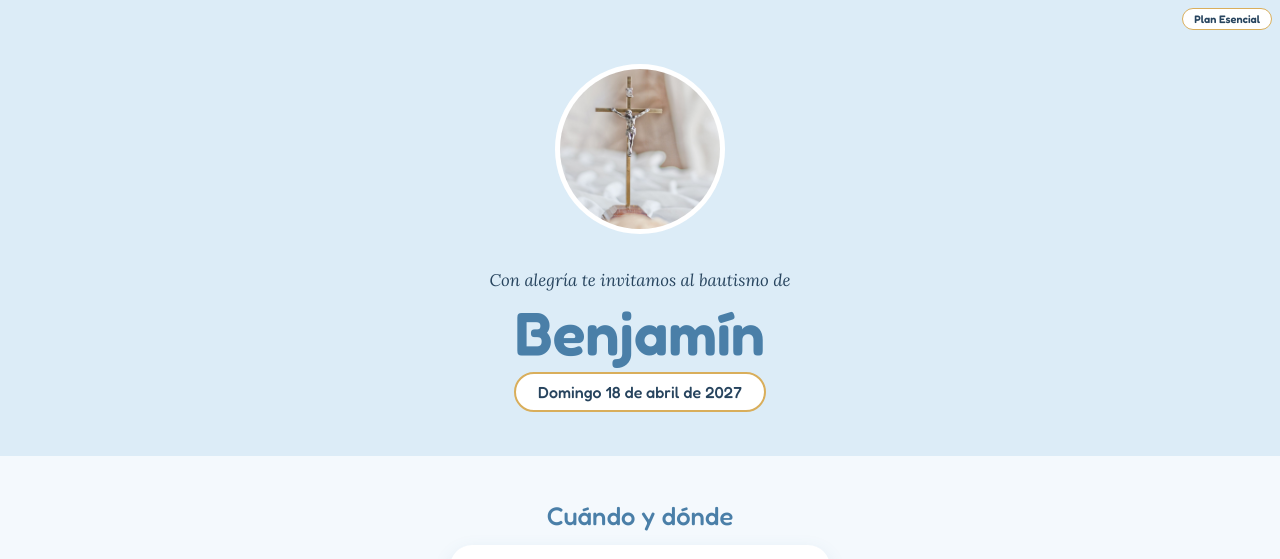
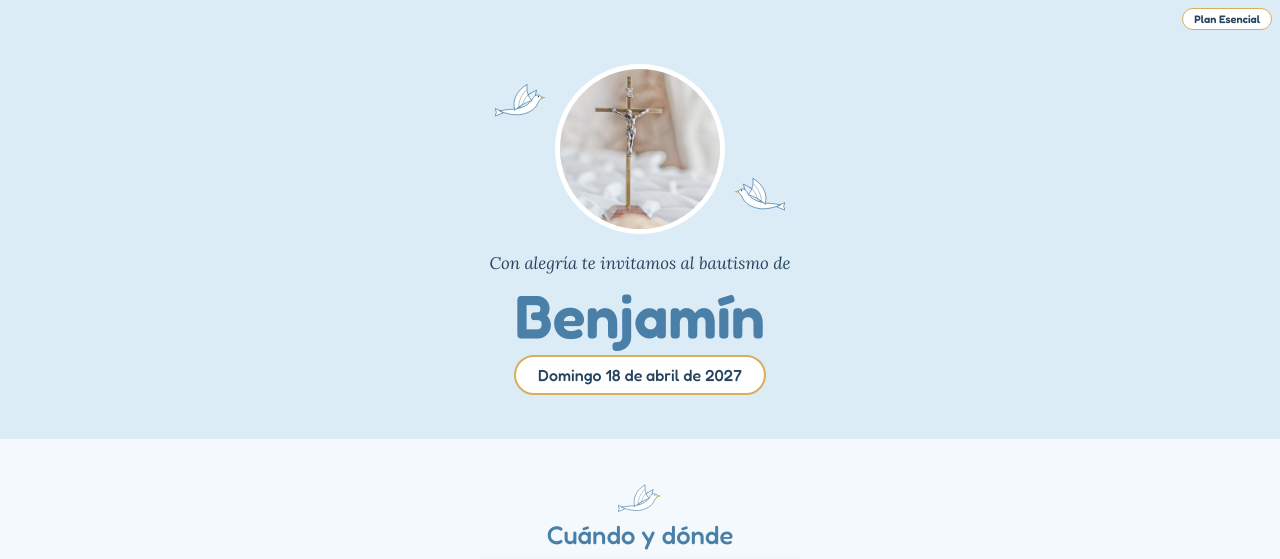
Before and after one commit to MilenaGauto/milenagauto.studio, a plain HTML site: page demo/bautismo/index.html in a window 1280 px wide. Shown: the top 559 px of the page. Drawn offline with Linux system fonts and the light colour scheme.

Commit message:
Refactor HTML structure and add dove SVG elements

```diff
--- a/demo/bautismo/index.html
+++ b/demo/bautismo/index.html
@@ -10,7 +10,10 @@ body{background:#f4f9fd;color:var(--navy);font:1.05rem/1.55 Lora,Georgia,serif;t
 .tag{position:fixed;top:calc(env(safe-area-inset-top) + 8px);right:8px;background:#fff;border:1px solid var(--gold);border-radius:20px;padding:3px 11px;font:600 .68rem Fredoka,sans-serif;color:var(--navy)}
 section{padding:44px 24px}
 .hero{background:var(--sky);padding-top:64px}
-.photo{width:170px;height:170px;border-radius:50%;object-fit:cover;border:5px solid #fff;background:#fff;margin-bottom:16px}
+.photo{width:170px;height:170px;border-radius:50%;object-fit:cover;border:5px solid #fff;background:#fff;flex:none}
+.doves{display:flex;align-items:center;justify-content:center;gap:8px;margin-bottom:16px}
+.dv{width:52px;height:36px;flex:none}.dv.l{align-self:flex-start;margin-top:18px}.dv.r{transform:scaleX(-1);align-self:flex-end;margin-bottom:22px}
+.dv.s{display:block;width:44px;height:30px;margin:0 auto 6px}
 h1{font:600 clamp(2.6rem,13vw,3.8rem)/1 Fredoka,sans-serif;color:var(--blue)}
 .lead{font-style:italic;margin:10px 0}
 .pill{display:inline-block;margin-top:8px;padding:8px 22px;border-radius:30px;background:#fff;border:2px solid var(--gold);font:500 1rem Fredoka,sans-serif}
@@ -23,14 +26,16 @@ h2{font:500 1.6rem Fredoka,sans-serif;color:var(--blue);margin-bottom:14px}
 .btn.alt{background:#fff;color:var(--blue);border:2px solid var(--blue)}
 .btn:focus-visible{outline:3px solid var(--gold);outline-offset:3px}
 </style></head><body>
+<svg width="0" height="0" style="position:absolute" aria-hidden="true"><defs><symbol id="dove" viewBox="0 4 110 74"><g fill="#fff" stroke="#4a7fa8" stroke-width="1.6" stroke-linejoin="round" stroke-linecap="round"><path d="M52 58C56 44 66 30 88 20C84 32 86 40 82 48C74 54 64 56 52 58Z" fill="#eaf3fa"/><path d="M12 64L0 59L3 67L0 75L16 69Z"/><path d="M10 64C24 60 38 62 52 58C66 54 76 46 80 38C82 32 90 28 96 32C100 35 98 40 94 42C90 46 90 52 84 58C74 68 56 74 40 72C28 71 18 68 10 64Z"/><path d="M42 62C36 44 44 22 68 8C66 22 70 34 78 42C66 46 54 52 42 62Z"/><path d="M50 56C50 44 56 30 66 20M58 52C60 42 66 32 74 26" fill="none" stroke-width="1"/></g><path d="M98 33L108 36L98 39Z" fill="#d9ae5b"/><circle cx="92" cy="33.5" r="1.5" fill="#27445e"/></symbol></defs></svg>
 <span class="tag">Plan Esencial</span>
 <section class="hero">
-<img class="photo" src="img/pexels-karola-g2-5559.jpg" alt="" onerror="this.style.display='none'">
+<div class="doves"><svg class="dv l" aria-hidden="true"><use href="#dove"/></svg><img class="photo" src="img/pexels-karola-g2-5559.jpg" alt="" onerror="this.style.display='none'"><svg class="dv r" aria-hidden="true"><use href="#dove"/></svg></div>
 <p class="lead">Con alegría te invitamos al bautismo de</p>
 <h1>Benjamín</h1>
 <span class="pill">Domingo 18 de abril de 2027</span>
 </section>
 <section>
+<svg class="dv s" aria-hidden="true"><use href="#dove"/></svg>
 <h2>Cuándo y dónde</h2>
 <div class="box"><b>Misa y bautismo</b>Parroquia Nuestra Señora de Itatí<br>11:00 h · Av. Sarmiento 1200</div>
 <div class="box"><b>Almuerzo familiar</b>Quinta Los Jazmines<br>13:30 h · Resistencia, Chaco</div>
```
